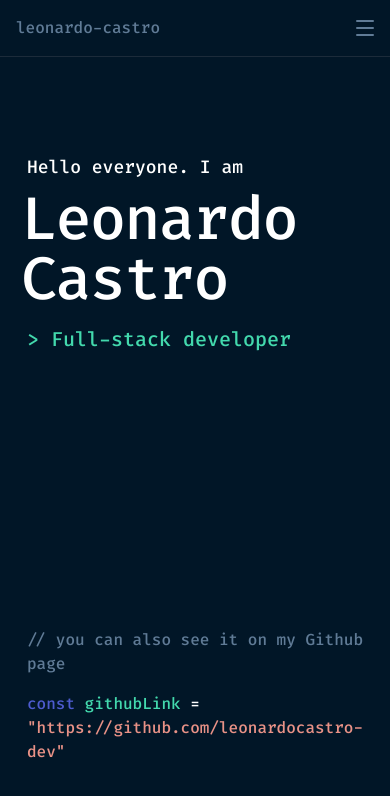
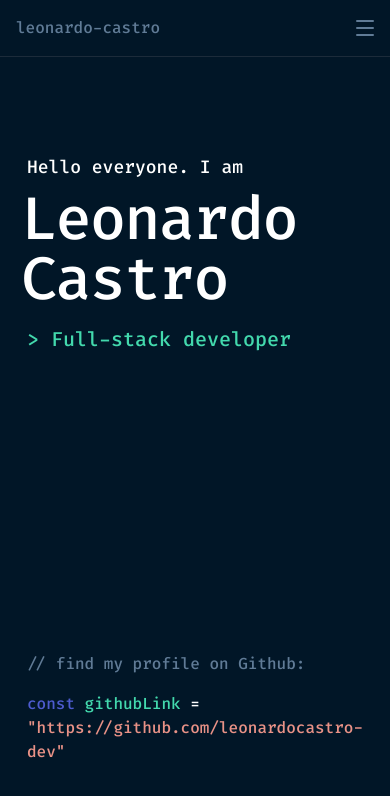
Before and after one commit to leonardocastro-dev/devfolio-remake, a Next.js app: page / in a window 390 px wide. Shown: the top 796 px of the page. Built offline with nearby package versions, Linux system fonts and the light colour scheme.

Commit message:
Fix add react-responsive

```diff
--- a/package.json
+++ b/package.json
@@ -24,6 +24,7 @@
     "react": "^19.0.0",
     "react-dom": "^19.0.0",
     "react-hook-form": "^7.56.4",
+    "react-responsive": "^10.0.1",
     "resend": "^4.5.1",
     "shiki": "^3.2.2",
     "tailwind-merge": "^3.2.0",
--- /dev/null
+++ b/src/app/hooks/useIsMobile.tsx
@@ -0,0 +1,7 @@
+'use client'
+
+import { useMediaQuery } from 'react-responsive'
+
+export function useIsMobile() {
+  return useMediaQuery({ query: '(max-width: 1024px)' })
+}
--- a/src/app/page.tsx
+++ b/src/app/page.tsx
@@ -1,7 +1,12 @@
+'use client'
+
 import SnakeGame from '@/components/layout/snake-game'
 import TextType from '@/components/ui/text-type'
+import { useIsMobile } from './hooks/useIsMobile'
 
 export default function Home() {
+  const isMobile = useIsMobile()
+
   return (
     <section className="flex flex-col pt-24 pb-20 lg:py-0 justify-center items-center overflow-hidden px-8 h-full">
       <div className="flex max-w-7xl w-full items-center lg:justify-between justify-center flex-grow gap-8">
@@ -22,10 +27,10 @@ export default function Home() {
 
           <div className="lg:space-y-2 space-y-4 lg:mt-20">
             <p className="lg:block hidden text-muted-foreground">
-              {'// complete the game to continue'}
+              // complete the game to continue
             </p>
             <p className="text-muted-foreground">
-              {'// you can also see it on my Github page'}
+              {isMobile ? '// find my profile on Github:' : '// you can also see it on my Github page'}
             </p>
             <p className="font-medium">
               <span className="text-chart-1">const</span>{' '}
--- a/src/lib/utils.ts
+++ b/src/lib/utils.ts
@@ -1,6 +1,7 @@
 import { clsx, type ClassValue } from 'clsx'
 import { twMerge } from 'tailwind-merge'
 import { createHighlighter, Highlighter } from 'shiki'
+import { useMediaQuery } from 'react-responsive'
 
 export function cn(...inputs: ClassValue[]) {
   return twMerge(clsx(inputs))
```
Also changed, not shown: 1 other file (tests, documents, lock files or other folders).
